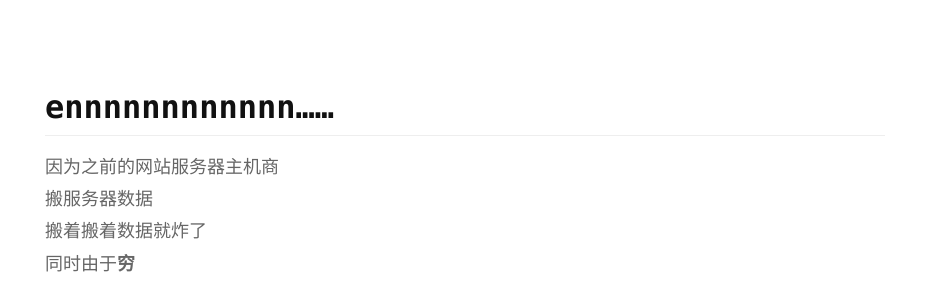
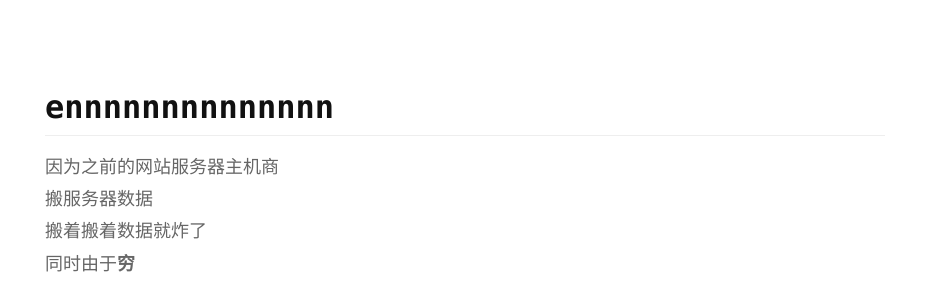
Before and after one commit to YuKathleen/YuKathleen.github.io, a Jekyll site: the page built from _posts/2020-07-22-boom-yzx23333-boom.md, in a window 1280 px wide. Shown: the part 163-447 px from the top of the page, without its empty margins (175-1104 px from the left). Built offline with Jekyll 4.4.1, drawn with Linux system fonts in a browser that asks for light colours.

Commit message:
更新 2020-07-22-boom-yzx23333-boom.md

```diff
--- a/_posts/2020-07-22-boom-yzx23333-boom.md
+++ b/_posts/2020-07-22-boom-yzx23333-boom.md
@@ -6,7 +6,7 @@ tags: [yzx23333发布,公告]
 excerpt: 说明下为啥站变成这样。。。
 ---
 
-## ennnnnnnnnnnn......
+## ennnnnnnnnnnnnn
 
 因为之前的网站服务器主机商
 搬服务器数据
```
